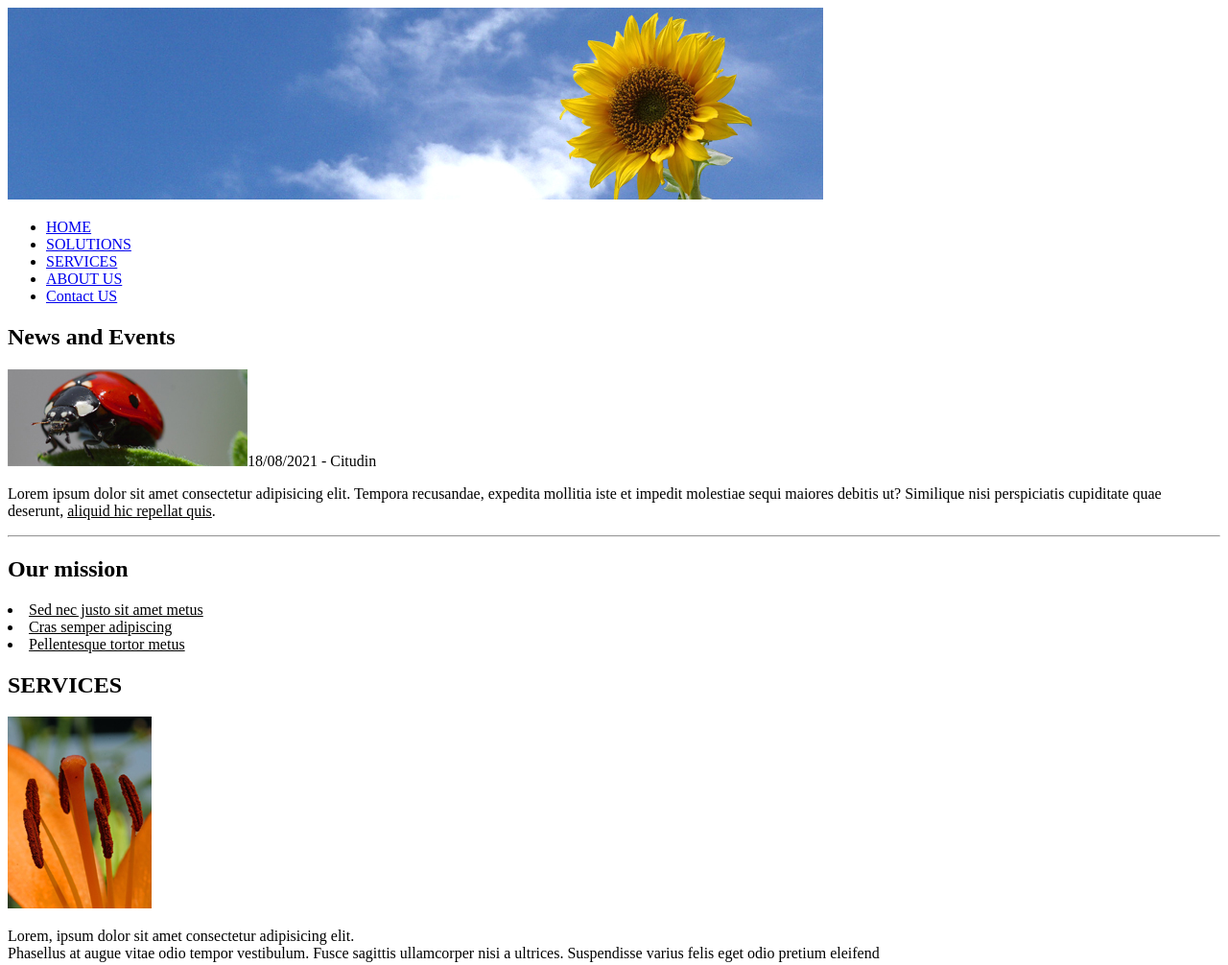
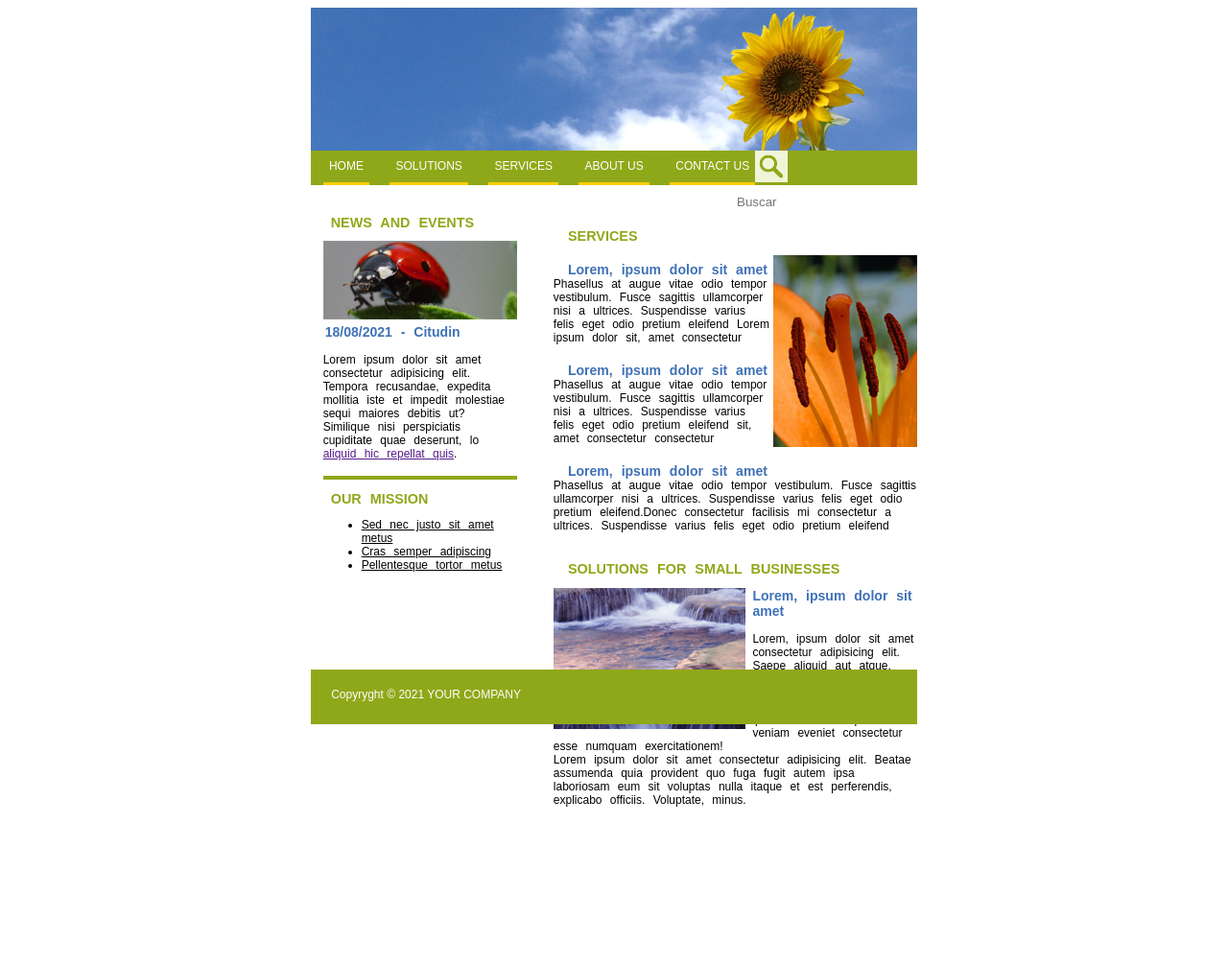
Before and after one commit to Venomouus/CP2WEB, a plain HTML site: page services.html in a window 1280 px wide. Shown: the top 1006 px of the page at 96% size. After the commit the page ends 841 px from the top, so only its background shows below. Drawn offline with Linux system fonts and the light colour scheme.

Commit message:
Adição do menu e estilo de services.html

```diff
--- a/css/estilo.css
+++ /dev/null
@@ -1,4 +0,0 @@
-/* Cabeçalho das paginas */
-.cabecalho img {
-
-}
--- /dev/null
+++ b/css/services.css
@@ -0,0 +1,143 @@
+/* ----- TODO CONTEUDO DA PAGINA -----*/
+body {
+    font-family: Arial, Helvetica, sans-serif;
+    font-size: 75%;
+}
+.content {
+    margin: 0% 25% 0% 25%;
+    word-spacing: 5px;
+}
+
+h2 {
+    color: #8FA819;
+    font-size: 120%;
+    margin-left: 4%;
+}
+
+h3 {
+    color: #3F71B6;
+    margin-top: 0%;
+    margin-left: 1%;
+}
+
+hr {
+    border: none;
+    background-color: #8FA819;
+    height: 4px;
+}
+
+/* -----  MENU ----- */
+.girassol {
+    display: block;
+    width: 100%;
+}
+.menu{
+    display: block;
+}
+
+.menu ul {
+    background-color: #8FA819;
+    display: block;
+    height: 3%;
+    list-style: none;
+    margin: 0% 0% 3% 0%;
+    padding: 0%;
+}
+
+.menu li {
+    display: flex;
+    display: inline;
+    margin: 0% 0% 0% 2%;
+}
+
+.listamenu a{
+    border-bottom: 0.3em solid #FFCD04;
+    color: #ffffff;
+    display: inline-flex;
+    font-size: 100%;
+    padding: 1.5% 1% 1.5% 1%;
+    text-decoration: none;
+    word-spacing: 0px;
+}
+
+.listamenu  :hover {
+    background-color:#FFCD04;
+}
+
+.lupa {
+    background-color: #f0f5d9;
+    display: inline-flex;
+    margin-bottom: 0%;
+    position: absolute;
+    width: 2.6%;
+}
+
+.menu input {
+    border: 0px;
+    float: right;
+    margin: .21% .2% 0% 0%;
+    outline: none;
+    padding: 1.4% 0% 1.28% 0%;
+    width: 29.55%;
+
+}
+
+/* ----- ESQUERDA DA PAGINA ----- */
+.esquerda {
+    float: left;
+    margin-left: 2%;
+    position: relative;
+    width: 32%;
+}
+
+.esquerda img {
+    margin-bottom: 1%;
+    width: 100%;
+}
+
+.esquerda p {
+    margin: 0% 0% 8% 0%;
+}
+
+/* ----- DIREITA DA PAGINA ----- */
+.direitacima h3 {
+    margin: 5% 0% 0% 4% ;
+}
+
+.direita p {
+    margin-top: 0%;
+}
+.direitacima {
+    float: right;
+    margin-left: 2%;
+    position: relative;
+    width: 60%;
+}
+
+
+.direitacima img {
+    float: right;
+}
+
+.direitabaixo {
+    float: right;
+    margin: 1% 0% 0% 2%;
+    position: relative;
+    width: 60%;
+}
+.direitabaixo img{
+    float: left;
+    margin-right: 2%;
+}
+
+/* ----- RODAPÉ ----- */
+footer {
+    background-color: #8FA819;
+    bottom: 0;
+    color: #ffffff;
+    height: 2.5%;
+    margin: 40% 25% 0% 25%;
+    padding: 0.5% 0% 1% 0%;
+    position: relative;
+    text-align: center;
+}
--- a/services.html
+++ b/services.html
@@ -4,61 +4,78 @@
     <meta charset="UTF-8">
     <meta name="viewport" content="width=device-width, initial-scale=1.0">
     <title>services.html</title>
-    <link rel="stylesheet" href="./css/estilo.css" type="text/css">
+    <link rel="stylesheet" href="./css/services.css" type="text/css">
 </head>
 <body>
-    <div class="cabecalho">
-        <img src="img/banner.jpg" alt="some text">
+    <div class="content">
+        <div>
             <header>
-            <nav>
+                <nav class="menu">
+                    <img src="img/banner.jpg" alt="some text" class="girassol">
                     <ul>
-                    <li><a href="index.html">HOME</a></li>
-                    <li><a href="solutions.html">SOLUTIONS</a></li>
-                    <li><a href="services.html">SERVICES</a></li>
-                    <li><a href="about.html">ABOUT US</a></li>
-                    <li><a href="contact.html">Contact US</a></li>
+                        <li class="listamenu"><a href="index.html">HOME</a></li>
+                        <li class="listamenu"><a href="solutions.html">SOLUTIONS</a></li>
+                        <li class="listamenu"><a href="services.html">SERVICES</a></li>
+                        <li class="listamenu"><a href="about.html">ABOUT US</a></li>
+                        <li class="listamenu"><a href="contact.html">CONTACT US</a></li>
+                        <a href=""><img class="lupa" src="./img/lupa.png"></a>
+                        <input type="text" name="txtBuscar" id="idtxtBuscar" placeholder="Buscar">
                     </ul>
                 </nav>
             </header>
         </div>
 
-    <h2>News and Events</h2>
-    <img src="img/joaninha.jpg" alt="Joaninha" title="Joaninha">18/08/2021 - Citudin
+        <div class="esquerda">
+            <h2>NEWS AND EVENTS</h2>
+            <img src="img/joaninha.jpg" alt="Joaninha" title="Joaninha">
+            <h3>18/08/2021 - Citudin</h3>
             <p>Lorem ipsum dolor sit amet consectetur adipisicing elit. Tempora recusandae, expedita mollitia iste et impedit molestiae sequi maiores debitis ut?
-    Similique nisi perspiciatis cupiditate quae deserunt, <u>aliquid hic repellat quis</u>.</p>
+            Similique nisi perspiciatis cupiditate quae deserunt, lo <a href="">aliquid hic repellat quis</a>.</p>
             <hr>
-    <h2>Our mission</h2>
-
+            <h2>OUR MISSION</h2>
+            <ul>
                 <li><u>Sed nec justo sit amet metus</u></li>
                 <li><u>Cras semper adipiscing</u></li>
                 <li><u>Pellentesque tortor metus</u></li>
+            </ul>
+        </div>
 
+        <div class="direita">
+            <div class="direitacima">
                 <h2>SERVICES</h2>
                 <img src="img/cedros.jpg" alt="some text">
-    <p>Lorem, ipsum dolor sit amet consectetur adipisicing elit.<br>
-    Phasellus at augue vitae odio tempor vestibulum. Fusce sagittis ullamcorper nisi a ultrices. Suspendisse varius felis eget odio pretium eleifend</p>
-
+                <h3>Lorem, ipsum dolor sit amet</h3>
                 <p>
-        Lorem, ipsum dolor sit amet consectetur adipisicing elit.<br>
-        Phasellus at augue vitae odio tempor vestibulum. Fusce sagittis ullamcorper nisi a ultrices. Suspendisse varius felis eget odio pretium eleifend
+                    Phasellus at augue vitae odio tempor vestibulum. Fusce sagittis ullamcorper nisi a ultrices. Suspendisse varius felis eget odio pretium eleifend Lorem ipsum dolor sit, amet consectetur
                 </p>
 
+                <h3>Lorem, ipsum dolor sit amet</h3>
                 <p>
-        Lorem, ipsum dolor sit amet consectetur adipisicing elit.<br>
-        Phasellus at augue vitae odio tempor vestibulum. Fusce sagittis ullamcorper nisi a ultrices. Suspendisse varius felis eget odio pretium eleifend.<b>Donec consectetur facilisis mi</b>
+                    Phasellus at augue vitae odio tempor vestibulum. Fusce sagittis ullamcorper nisi a ultrices. Suspendisse varius felis eget odio pretium eleifend sit, amet consectetur consectetur
                 </p>
 
+                <h3>Lorem, ipsum dolor sit amet</h3>
+                <p>
+                    Phasellus at augue vitae odio tempor vestibulum. Fusce sagittis ullamcorper nisi a ultrices. Suspendisse varius felis eget odio pretium eleifend.Donec consectetur facilisis mi consectetur a ultrices. Suspendisse varius felis eget odio pretium eleifend
+                </p>
+            </div>
 
+            <div class="direitabaixo">
                 <h2>SOLUTIONS FOR SMALL BUSINESSES</h2>
-    <img src="img/water.jpg" alt="Folha" title="Folha">Lorem, ipsum dolor sit amet<br>
+                <img src="img/water.jpg" alt="Folha" title="Folha">
+                <h3>Lorem, ipsum dolor sit amet</h3>
                 Lorem, ipsum dolor sit amet consectetur adipisicing elit. Saepe aliquid aut atque, repellat recusandae, velit,
                 doloremque consequuntur molestiae ab voluptate iure ipsum delectus impedit veniam eveniet consectetur esse numquam exercitationem!<br>
                 Lorem ipsum dolor sit amet consectetur adipisicing elit. Beatae assumenda quia provident quo fuga fugit
                 autem ipsa laboriosam eum sit voluptas nulla itaque et est perferendis, explicabo officiis. Voluptate, minus.<br>
+            </div>
+        </div>
+    </div>
 
-
+    <div class="rodape">
         <footer>
-        <p>Copyryght 2021 &copy; YOUR COMPANY </p>
+            <p>Copyryght  &copy; 2021 YOUR COMPANY </p>
         </footer>
+    </div>
+</html>
 </body>
-</html>
```
Also changed, not shown: img/lupa.png (added). Lines whose indentation alone changed are shown as unchanged.
